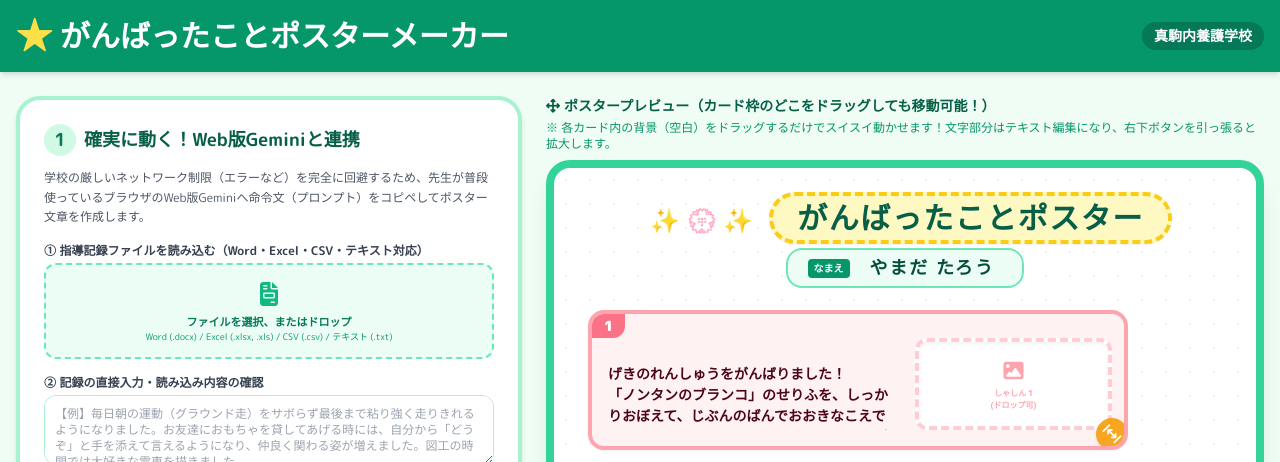
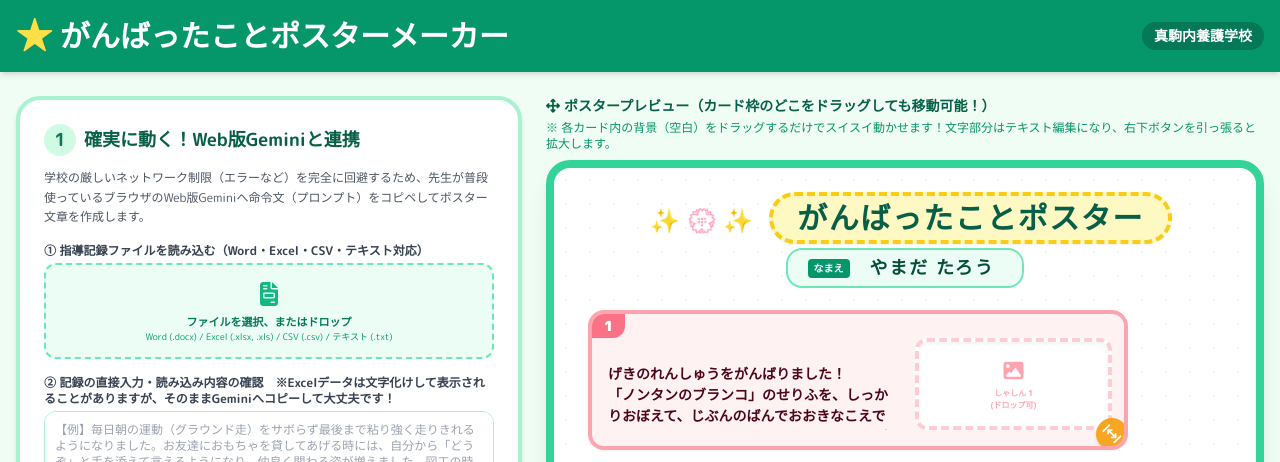
Before and after one commit to nakatasapporo-create/ganba, a plain HTML site: page index.html in a window 1280 px wide. Shown: the top 462 px of the page. Drawn offline with nearby package versions, Linux system fonts and the light colour scheme; a script that the page names is missing.

Commit message:
Update index.html

```diff
--- a/index.html
+++ b/index.html
@@ -148,7 +148,7 @@
 
                     <!-- ② 記録の直接入力・読み込みテキストの確認 ※Excelデータは文字化けして表示されることがありますが、そのままGeminiへコピーして大丈夫です！-->
                     <div class="mb-4">
-                        <label class="block text-xs font-bold text-gray-700 mb-1">② 記録の直接入力・読み込み内容の確認</label>
+                        <label class="block text-xs font-bold text-gray-700 mb-1">② 記録の直接入力・読み込み内容の確認　※Excelデータは文字化けして表示されることがありますが、そのままGeminiへコピーして大丈夫です！</label>
                         <textarea id="teacherMemo" rows="3" placeholder="【例】毎日朝の運動（グラウンド走）をサボらず最後まで粘り強く走りきれるようになりました。お友達におもちゃを貸してあげる時には、自分から「どうぞ」と手を添えて言えるようになり、仲良く関わる姿が増えました。図工の時間では大好きな電車を描きました。" class="w-full p-2.5 text-xs border border-emerald-200 rounded-xl focus:outline-none focus:ring-2 focus:ring-emerald-500"></textarea>
                     </div>
 
```
